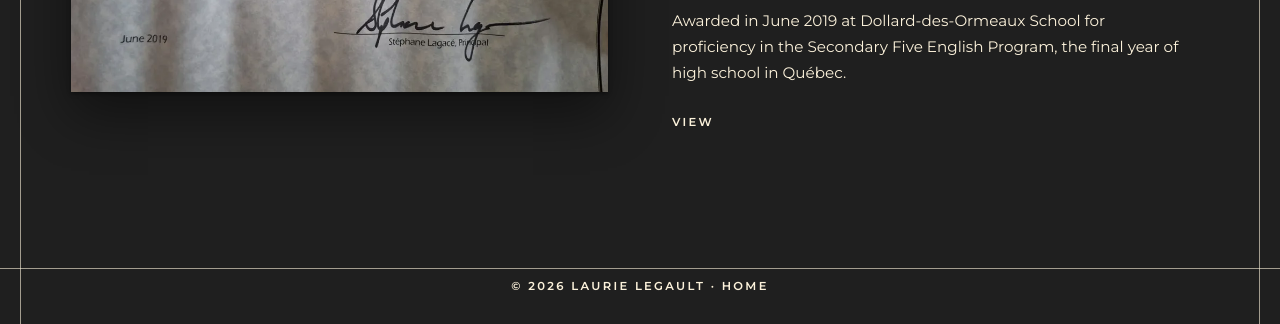
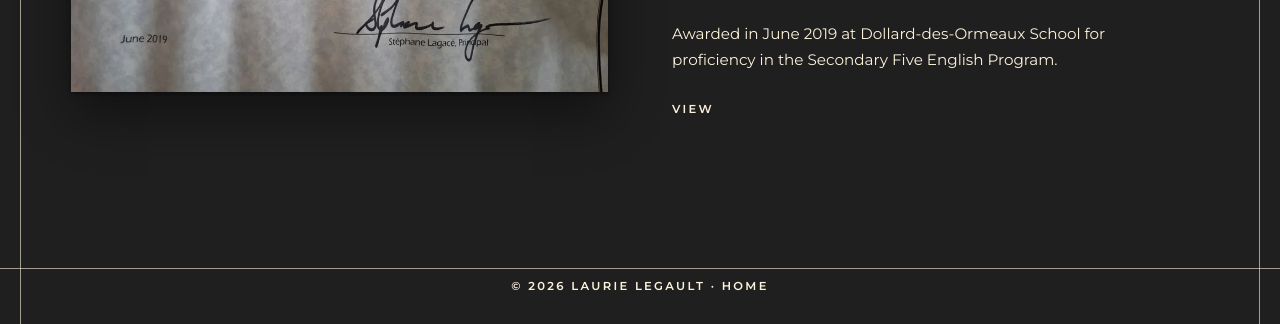
Before and after one commit to AliK-Research/laurie-portfolio, a plain HTML site: page award-qct-english-prize.html in a window 1280 px wide. Shown: the part 476-800 px from the top of the page. Drawn offline with Linux system fonts and the light colour scheme.

Commit message:
minor text changes

```diff
--- a/award-qct-english-prize.html
+++ b/award-qct-english-prize.html
@@ -48,7 +48,7 @@
         <p class="work-detail__work">Award · Dollard-des-Ormeaux School</p>
         <p class="work-detail__date"><time datetime="2019">2019</time></p>
         <!-- From the certificate (June 2019) and her bio; to confirm with Laurie -->
-        <p class="work-detail__purpose">Awarded in June 2019 at Dollard-des-Ormeaux School for proficiency in the Secondary Five English Program, the final year of high school in Québec.</p>
+        <p class="work-detail__purpose">Awarded in June 2019 at Dollard-des-Ormeaux School for proficiency in the Secondary Five English Program.</p>
         <p class="work-detail__links"><a href="assets/img/qct-english-prize-full.webp" target="_blank" rel="noopener noreferrer">View</a></p>
       </div>
     </div>
```
